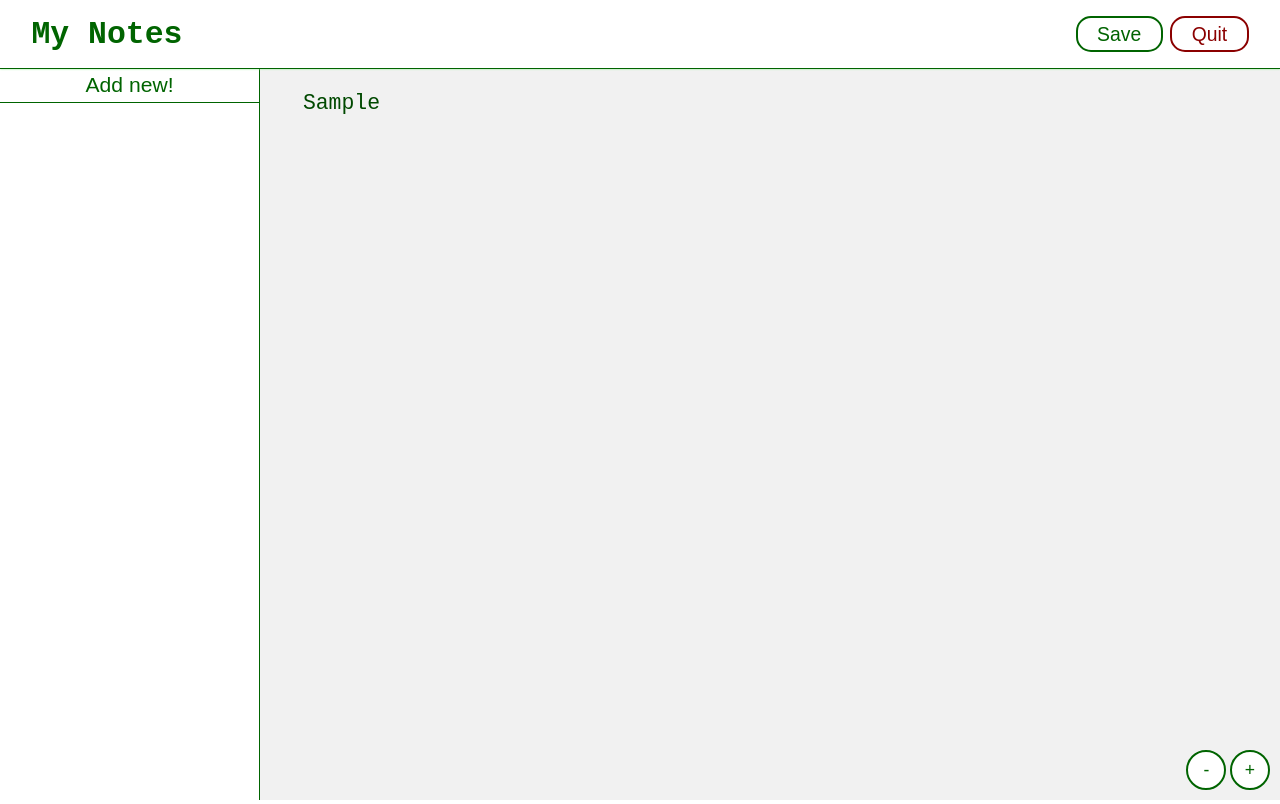
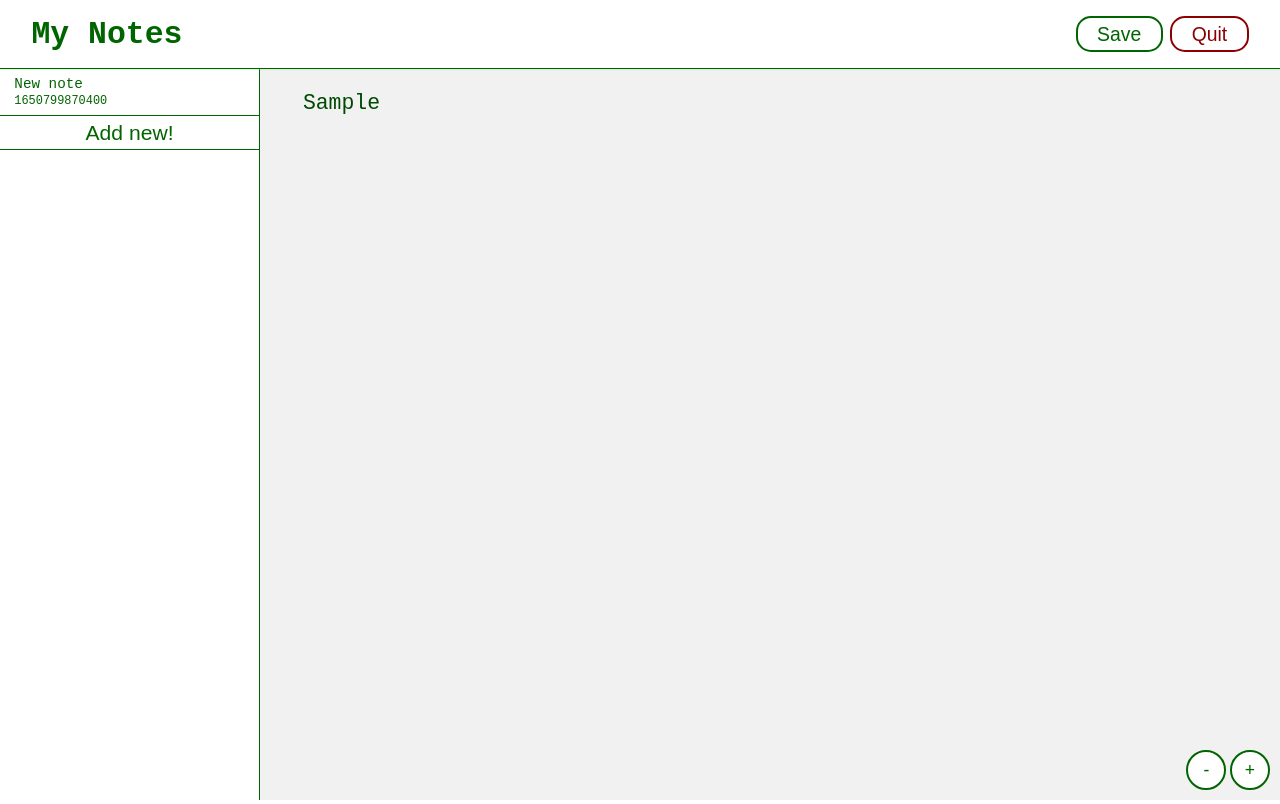
Before and after one commit to it1shka/my-notes-app, a React (Create React App) app: page / in a window 1280 px wide. Both pictures are taken after typing "Sample" into the empty fields and a click on the button "Add new!". Built offline with nearby package versions, Linux system fonts and the light colour scheme.

Commit message:
started working with slots

```diff
--- /dev/null
+++ b/src/components/NoteElement.tsx
@@ -0,0 +1,30 @@
+import { useEffect, useRef } from "react"
+import styled from "styled-components"
+import { Note } from "../store/slices/notes"
+
+const NoteElement = ({title, createdAt}: Note) => {
+  return (
+    <NoteContainer>
+      <p>{title}</p>
+      <small>{createdAt}</small>
+    </NoteContainer>
+  )
+}
+
+const NoteContainer = styled.div<{color?: string}>`
+
+  padding: 0.5em 1em;
+  border-bottom: 1px solid ${({color}) => color ?? 'darkgreen'};
+  background-color: white;
+  color: ${({color}) => color ?? 'darkgreen'};
+
+  transition: 0.1s all 0s;
+  &:hover {
+    font-style: italic;
+    cursor: pointer;
+    background-color: ${({color}) => color ?? 'darkgreen'};
+    color: white;
+  }
+`
+
+export default NoteElement
--- a/src/components/SidePanel.tsx
+++ b/src/components/SidePanel.tsx
@@ -1,12 +1,19 @@
+import { useSelector } from "react-redux"
 import styled from "styled-components"
+import { RootState } from "../store"
 import NewNote from "./NewNote"
+import NoteElement from "./NoteElement"
 
 const SidePanel = () => {
-
+  const notes = useSelector((state: RootState) => {
+    return state.notes
+  })
 
   return (
     <SidePanelContainer>
-
+      {notes.map((note, idx) => {
+        return <NoteElement key={idx} {...note}/>
+      })}
       <NewNote />
     </SidePanelContainer>
   )
@@ -15,7 +22,13 @@ const SidePanel = () => {
 const SidePanelContainer = styled.div`
   grid-column: 1 / 2;
   grid-row: 2 / 3;
-  width: 260px;
+  width: 120px;
+  @media screen and (min-width: 35em) {
+    width: 200px;
+  }
+  @media screen and (min-width: 50em) {
+    width: 260px;
+  }
 
   background-color: white;
   border-right: 1px solid darkgreen;
--- a/src/index.tsx
+++ b/src/index.tsx
@@ -14,7 +14,7 @@ const GlobalStyle = createGlobalStyle`
 
   body {
     font-family: monospace;
-    font-size: calc(0.75em + 0.5vw);
+    font-size: calc(0.5em + 0.5vw);
     @media screen and (min-width: 50em) {
       font-size: 1.1em;
     }
```
